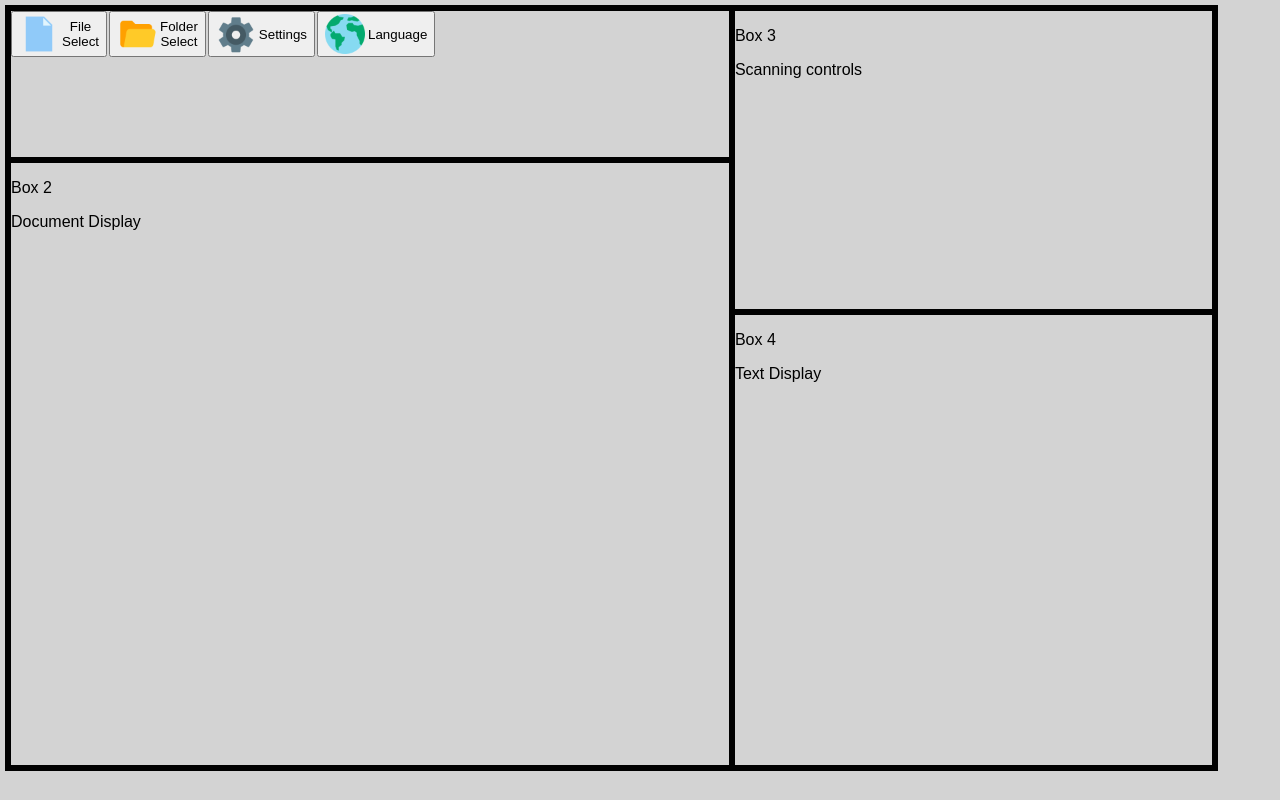
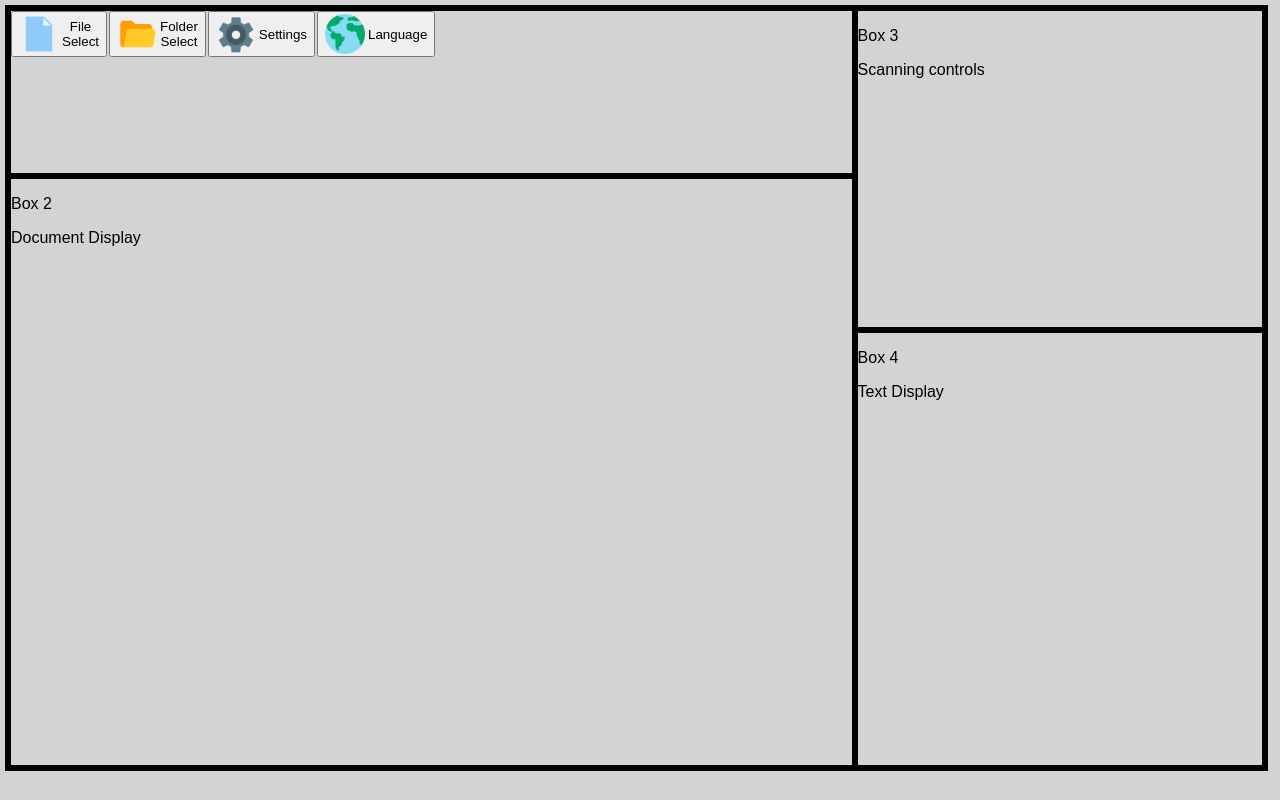
Before and after one commit to Keys-481/sp26-06-loracles, a React (Vite) app: page / in a window 1280 px wide. Built offline with nearby package versions, Linux system fonts and the light colour scheme.

Commit message:
[#27] Minor formatting fix.

```diff
--- a/src/index.css
+++ b/src/index.css
@@ -7,11 +7,9 @@ body {
 
 .parent {
   display: grid;
-  grid-template-columns: repeat(5, 1fr);
-  grid-template-rows: repeat(5, 1fr);
   gap: 0px;
   border-style: solid;
-  width: 95%;
+  width: 99%;
   height: 95vh;
 }
 
```
